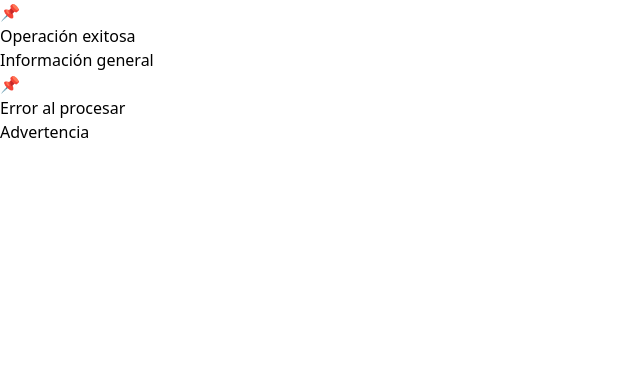
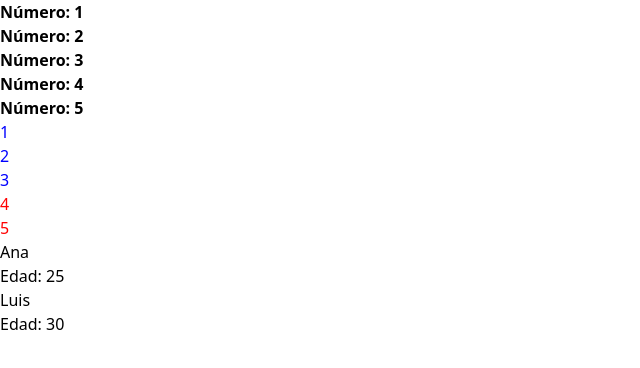
Before and after one commit to enguidev/0-teoria, a React (Vite) app: page / in a window 1280 px wide. Shown: the top 368 px of the page, without its empty margins (0-640 px from the left). Built offline with nearby package versions, Linux system fonts and the light colour scheme.

Commit message:
props con Render Props

```diff
--- a/src/App.jsx
+++ b/src/App.jsx
@@ -10,24 +10,46 @@
 // import imagenCheck from "./assets/check.svg";
 // import { Caja } from "./components/Caja";
 // import { Etiqueta } from "./components/Etiqueta";
-import { Mensaje } from "./components/Mensaje";
+// import { Mensaje } from "./components/Mensaje";
+import { ListaConRender } from "./components/ListaConRender";
 function App() {
+  // Array de números
+  const numeros = [1, 2, 3, 4, 5];
+
+  // Array de objetos
+  const usuarios = [
+    { id: 1, nombre: "Ana", edad: 25 },
+    { id: 2, nombre: "Luis", edad: 30 },
+  ];
+
   return (
     <div>
-      {/* Mensaje con icono */}
-      <Mensaje tipo="exito" texto="Operación exitosa" mostrarIcono={true} />
-      {/* Renderiza: <div class="mensaje-exito"><span>📌</span><p>Operación exitosa</p></div> */}
+      {/* Pasamos una función que define cómo renderizar cada número */}
+      <ListaConRender
+        items={numeros}
+        renderItem={(num) => <strong>Número: {num}</strong>}
+      />
+      {/* Cada item se renderiza como <li><strong>Número: X</strong></li> */}
 
-      {/* Mensaje sin icono */}
-      <Mensaje tipo="info" texto="Información general" mostrarIcono={false} />
-      {/* Renderiza: <div class="mensaje-info"><p>Información general</p></div> */}
+      {/* Otra lista con diferente render */}
+      <ListaConRender
+        items={numeros}
+        renderItem={(num) => (
+          <span style={{ color: num > 3 ? "red" : "blue" }}>{num}</span>
+        )}
+      />
+      {/* Números > 3 en rojo, resto en azul */}
 
-      {/* Usando shorthand (equivalente a mostrarIcono={true}) */}
-      <Mensaje tipo="error" texto="Error al procesar" mostrarIcono />
-
-      {/* Sin especificar mostrarIcono (será undefined, que es falsy) */}
-      <Mensaje tipo="advertencia" texto="Advertencia" />
-      {/* No muestra el icono porque mostrarIcono es undefined */}
+      {/* Lista de objetos con render personalizado */}
+      <ListaConRender
+        items={usuarios}
+        renderItem={(usuario) => (
+          <div>
+            <h3>{usuario.nombre}</h3>
+            <p>Edad: {usuario.edad}</p>
+          </div>
+        )}
+      />
     </div>
   );
 }
--- /dev/null
+++ b/src/components/ListaConRender.jsx
@@ -0,0 +1,15 @@
+// COMPONENTE HIJO: Recibe una función que retorna JSX
+export const ListaConRender = ({ items, renderItem }) => {
+  return (
+    <ul>
+      {/* Iteramos sobre los items */}
+      {items.map((item, index) => (
+        <li key={index}>
+          {/* Llamamos a la función renderItem pasándole cada item */}
+          {/* La función padre decide CÓMO renderizar cada item */}
+          {renderItem(item)}
+        </li>
+      ))}
+    </ul>
+  );
+};
```
